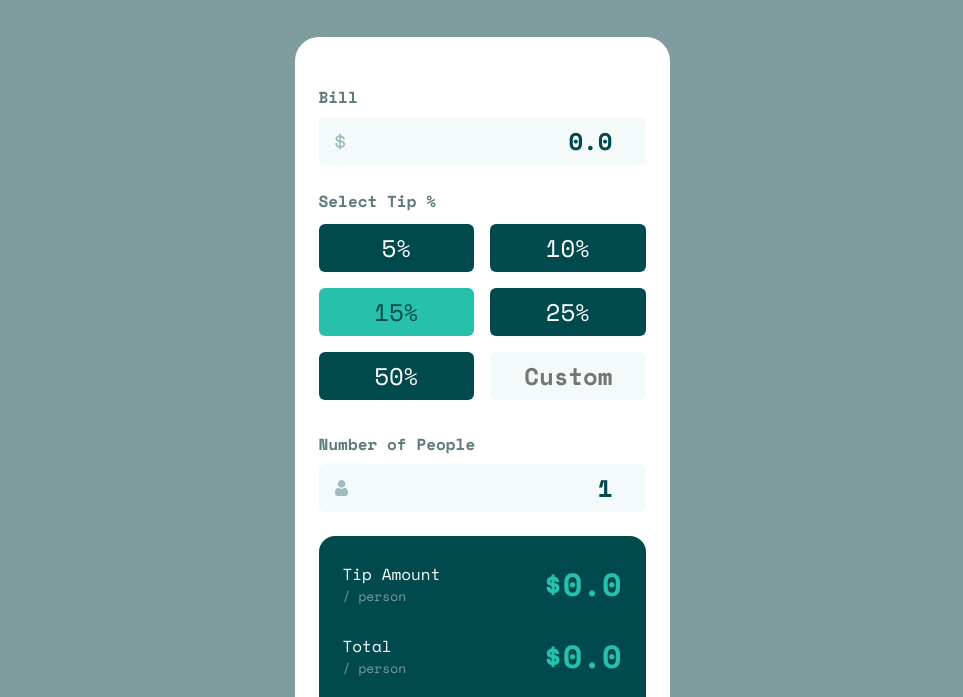
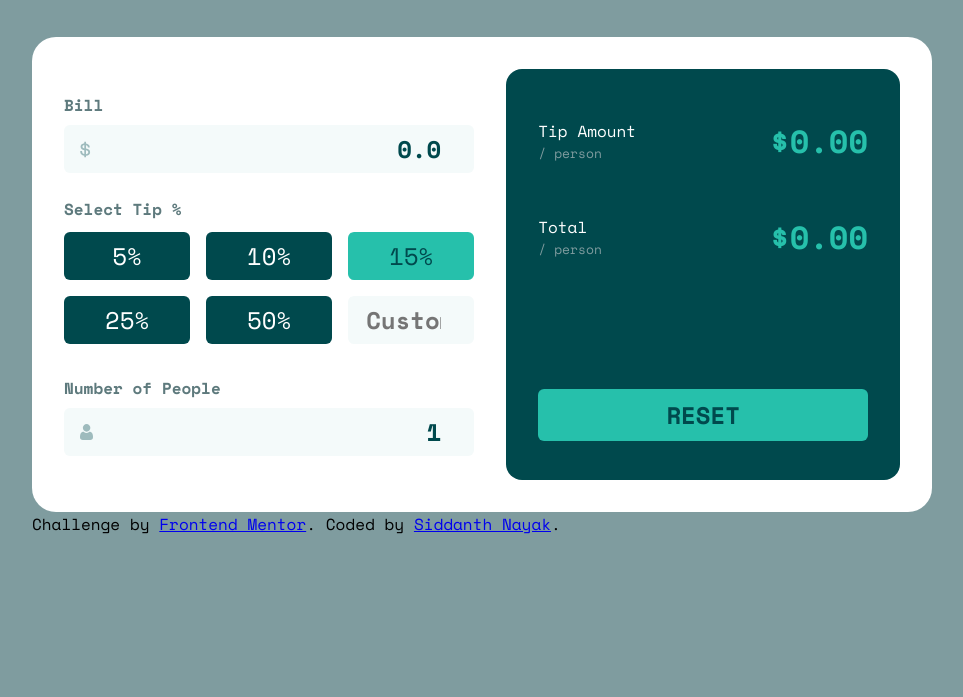
Before and after one commit to SiddanthNayak/Tip-Calculator, a plain HTML site: page index.html in a window 1280 px wide. Shown: the part 103-800 px from the top of the page, without its empty margins (158-1121 px from the left). Drawn offline with nearby package versions, Linux system fonts and the light colour scheme.

Commit message:
Final Commit

```diff
--- a/app.js
+++ b/app.js
@@ -22,10 +22,10 @@ customValue.addEventListener("input",customTipFunc);
 billValue.value = "0.0";
 peopleValue.value = "1";
 
-tipAmount.value = "0.0";
+tipAmount.value = "0.00";
 tipAmount.innerHTML = "$"+tipAmount.value;
 
-totalAmount.value = "0.0";
+totalAmount.value = "0.00";
 totalAmount.innerHTML = "$"+totalAmount.value;
 
 
@@ -71,6 +71,7 @@ function handleClick(event){
     tips.forEach(function(val){
         val.classList.remove("active-tip");
         customValue.value ="";
+        // console.log(event.target.innerHTML);
         if(event.target.innerHTML == val.innerHTML){
             val.classList.add("active-tip");
             // console.log(val.innerHTML);
@@ -100,5 +101,4 @@ function resetFunc(){
     peopleValue.value = "1";
     peopleValueFunc();
     customValue.value = "";
-
 }
--- a/style.css
+++ b/style.css
@@ -171,3 +171,31 @@ label{
     position: absolute;
     z-index: 100;
 } */
+
+@media (min-width: 1200px){
+    body{
+        max-width: 900px;
+    }
+    .container{
+        flex-direction: row;
+        border-radius: 1.5em;
+        padding: 2rem;
+    }
+    .tip{
+        grid-template-columns: repeat(3,1fr);
+    }
+    .result{
+        width: 100%;
+        margin: 0rem 0rem 0rem 2rem;
+        padding: 3rem 2rem 1.5rem 2rem;
+    }
+    .tip-amount{
+        margin-bottom: 3rem;
+    }
+    .total{
+        margin-bottom: 8rem;
+    }
+    .error{
+        padding-left: 8.3rem;
+    }
+}
```
